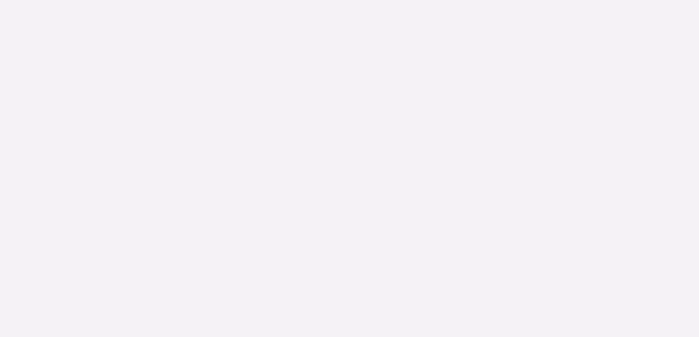
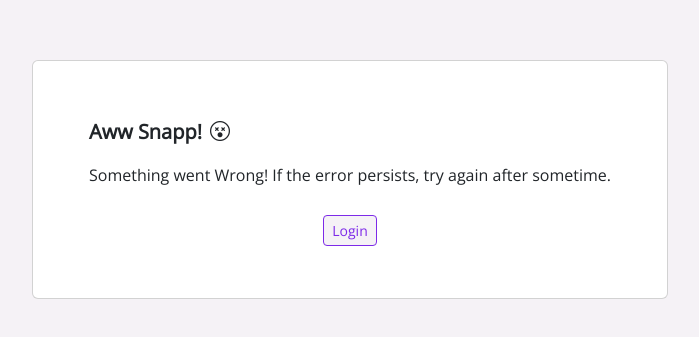
Before and after one commit to venkatmidhunmareedu/FInanceClub-jntugv, a React (Create React App) app in the folder client/: page /awwsnapp in a window 1280 px wide. Before the commit this address had no page. Shown: the part 221-558 px from the top of the page, without its empty margins (290-989 px from the left). Built offline with nearby package versions, Linux system fonts and the light colour scheme.

Commit message:
awwsnapp page completed

```diff
--- a/client/src/App.js
+++ b/client/src/App.js
@@ -17,6 +17,7 @@ import Notifications from "./pages/Notifications";
 import News from "./pages/News";
 import Profile from "./pages/Profile";
 import BlogEdit from "./pages/BlogEdit";
+import AwwSnapp from "./pages/AwwSnapp";
 
 
 
@@ -33,7 +34,7 @@ function App() {
           <Route exact path='/notifications' element={< Notifications />}></Route>
           <Route exact path='/profile' element={< Profile />}></Route>
           <Route exact path='/news' element={< News />}></Route>
-          <Route exact path='/addBlog' element={< BlogEdit />}></Route>
+          <Route exact path='/awwsnapp' element={< AwwSnapp />}></Route>
         </Routes>
       </BrowserRouter>
 
--- /dev/null
+++ b/client/src/pages/AwwSnapp.jsx
@@ -0,0 +1,27 @@
+import React from 'react'
+import { useNavigate } from 'react-router-dom'
+
+const AwwSnapp = () => {
+    const navigate = useNavigate();
+    return (
+        <div className='container d-flex justify-content-center align-items-center vh-100 vw-100 open-sans'>
+            <div className="card p-3">
+                <div className="modal-dialog p-3">
+                    <div className="modal-content p-3">
+                        <div className="modal-header m-2">
+                            <h5 className="modal-title fw-bolder">Aww Snapp!<i class="mx-2 bi bi-emoji-dizzy"></i></h5>
+                        </div>
+                        <div className="modal-body m-2">
+                            <p>Something went Wrong! If the error persists, try again after sometime.</p>
+                        </div>
+                        <div className="modal-footer d-flex justify-content-center">
+                            <button type="button" className="btn btn-outline-primary btn-sm m-1" onClick={() => navigate("/login")} >Login</button>
+                        </div>
+                    </div>
+                </div>
+            </div>
+        </div>
+    )
+}
+
+export default AwwSnapp
--- a/client/src/pages/BlogEdit.jsx
+++ b/client/src/pages/BlogEdit.jsx
@@ -22,8 +22,19 @@ const Mytimer = ({ expiryTimestamp }) => {
     } = useTimer({ expiryTimestamp, onExpire: () => navigate("/login") });
 
     return (
-        <div>
-            Please login..redirecting in {seconds}
+        <div className='container d-flex justify-content-center align-items-center vh-100 vw-100 open-sans'>
+            <div className="card p-3">
+                <div className="modal-dialog p-3">
+                    <div className="modal-content p-3">
+                        <div className="modal-header m-2">
+                            <h5 className="modal-title fw-bolder">Please Login!</h5>
+                        </div>
+                        <div className="modal-body m-2">
+                            <p>Redrecting to login page in {seconds}</p>
+                        </div>
+                    </div>
+                </div>
+            </div>
         </div>
     )
 }
```
